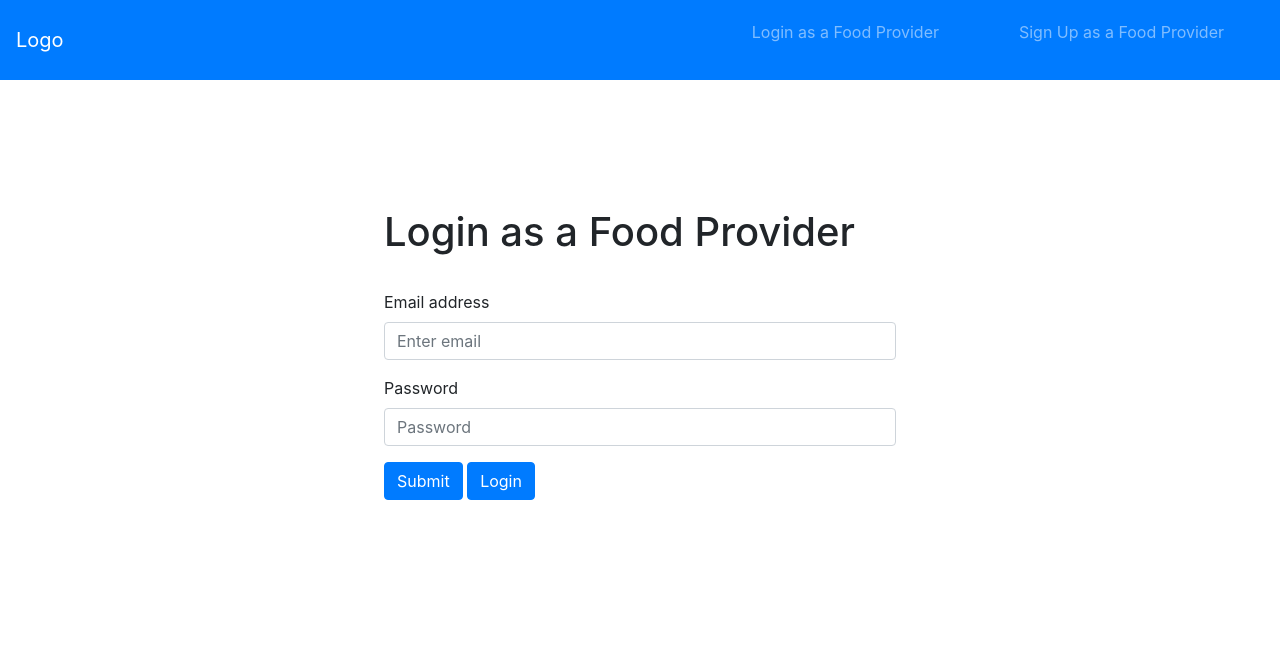
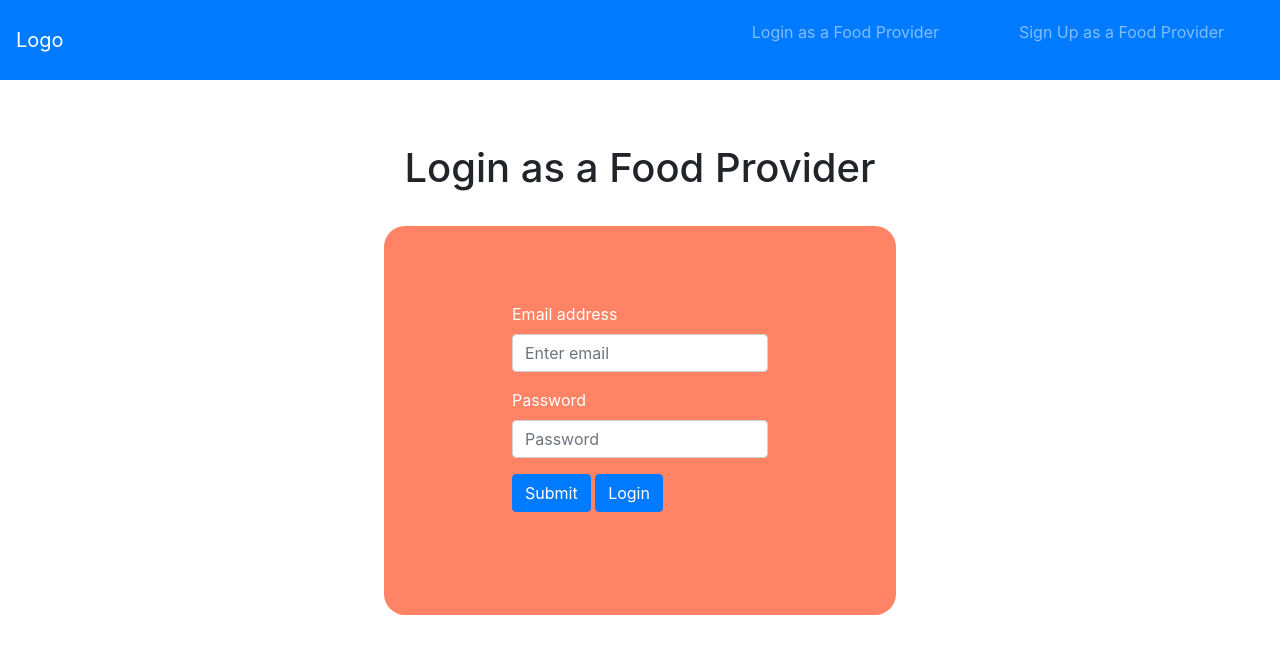
Before and after one commit to sydnieec/MealRelief, a React (Create React App) app in the folder website/: page /restaurantlogin in a window 1280 px wide. Shown: the top 654 px of the page. Built offline with nearby package versions, Linux system fonts and the light colour scheme; what azure-maps-control would draw is missing.

Commit message:
login page card created

```diff
--- a/website/src/App.css
+++ b/website/src/App.css
@@ -32,9 +32,11 @@ nav {
   align-items: center;
   list-style: none;
 }
-.userlists {
-  display: inline;
+.rows {
+  display: flex;
+  flex-direction: row;
 }
+
 /* .App-logo {
   height: 40vmin;
   pointer-events: none;
--- a/website/src/pages/RestaurantLogin.jsx
+++ b/website/src/pages/RestaurantLogin.jsx
@@ -28,7 +28,17 @@ class RestaurantLogin extends Component {
       <React.Fragment>
         <Nav />
         <div style={loginStyle}>
-          <h1> Login as a Food Provider </h1>
+          <h1
+            style={{
+              display: "flex",
+              justifyContent: "center",
+              alignItems: "center",
+              paddingBottom: "5%",
+            }}
+          >
+            {" "}
+            Login as a Food Provider{" "}
+          </h1>
           <Form style={formStyle} onSubmit={this.handleSubmit}>
             <Form.Group controlId="formBasicEmail">
               <Form.Label>Email address</Form.Label>
@@ -68,11 +78,18 @@ class RestaurantLogin extends Component {
 export default RestaurantLogin;
 
 const loginStyle = {
-  paddingTop: "10%",
+  paddingTop: "5%",
   paddingRight: "30%",
   paddingLeft: "30%",
+  paddingBottom: "10%",
 };
 
 const formStyle = {
-  paddingTop: "5%",
+  paddingTop: "15%",
+  backgroundColor: "#ff8364",
+  paddingRight: "25%",
+  paddingLeft: "25%",
+  paddingBottom: "20%",
+  borderRadius: "21px",
+  color: "white",
 };
--- a/website/src/pages/User.jsx
+++ b/website/src/pages/User.jsx
@@ -41,18 +41,12 @@ class User extends Component {
       <div>
         <Nav />
         <h1 className="title"> User Dashboard </h1>
-        <div className="userlists">
-          <ul className="userlists">
-            <li>
-              <DefaultMap />
-            </li>
-            <li>
-              <UserClaims
-                userclaimslist={this.state.userclaimslist}
-                onUserClaim={this.handleUserClaims}
-              />
-            </li>
-          </ul>
+        <DefaultMap />
+        <div className="row">
+          <UserClaims
+            userclaimslist={this.state.userclaimslist}
+            onUserClaim={this.handleUserClaims}
+          />
         </div>
       </div>
     );
```
